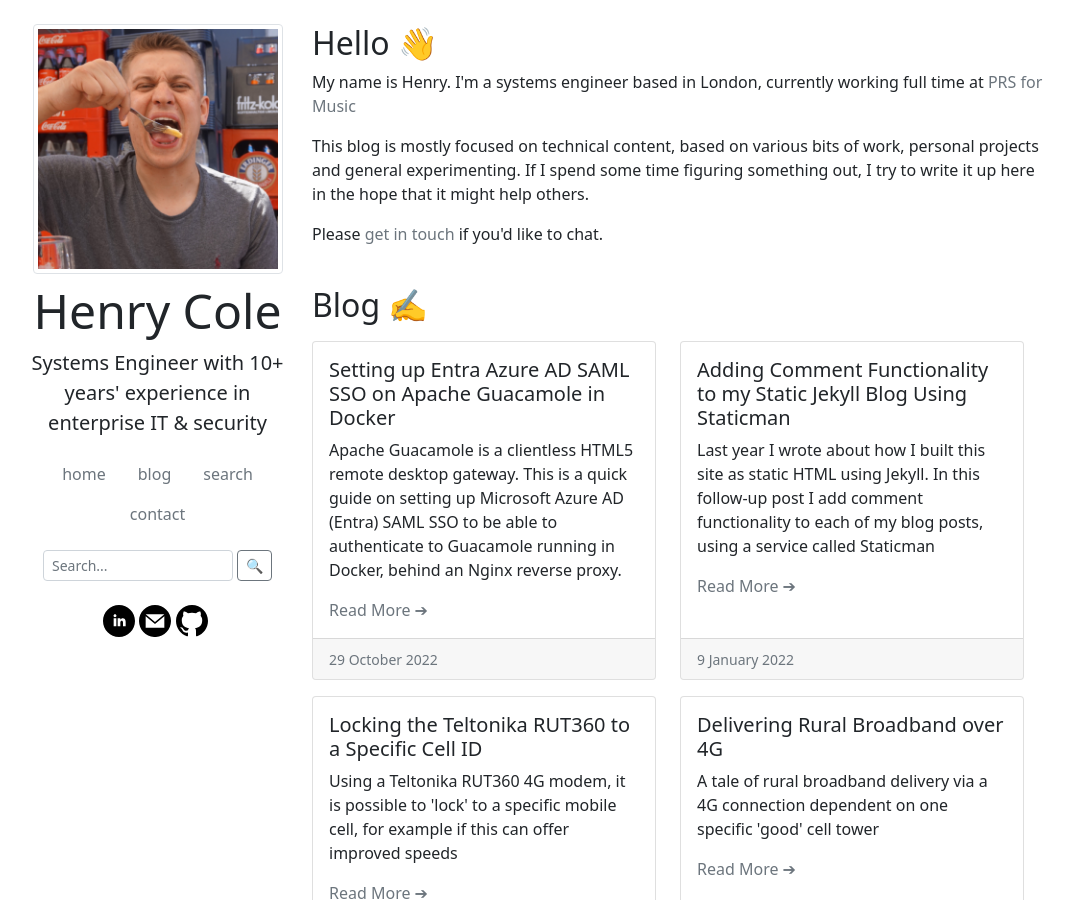
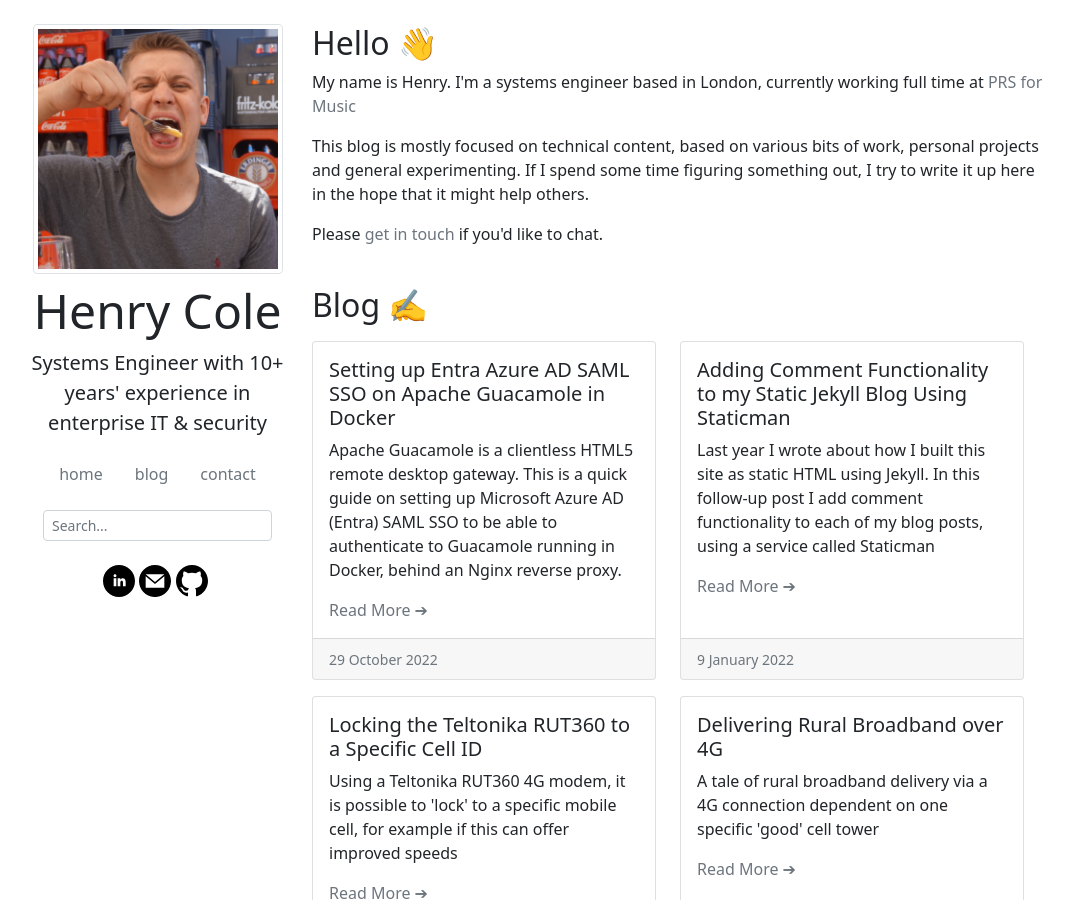
Before and after one commit to hcuk94/henry-personal-website, a Jekyll site: the page built from index.html, in a window 1280 px wide and 900 px high. Shown: the whole window, without its empty margins (55-1126 px from the left). Built offline with Jekyll 4.4.1, drawn with Linux system fonts in a browser that asks for light colours.

Commit message:
Search tweaks: remove button and nav link

```diff
--- a/_includes/header.html
+++ b/_includes/header.html
@@ -26,15 +26,13 @@
 <nav class="nav justify-content-center">
 <a class="nav-link text-secondary" href="/">home</a>
 <a class="nav-link text-secondary" href="/blog.html">blog</a>
-<a class="nav-link text-secondary" href="/search.html">search</a>
 <a class="nav-link text-secondary" href="/#contact">contact</a>
 </nav>
 </span>
 <!-- Search Bar -->
 <div class="mt-3 px-3">
-  <form action="/search.html" method="get" class="d-flex">
+  <form action="/search.html" method="get">
     <input type="search" name="q" class="form-control form-control-sm" placeholder="Search..." aria-label="Search" style="border-radius: 0.25rem;">
-    <button type="submit" class="btn btn-sm btn-outline-secondary ms-1" style="border-radius: 0.25rem;">🔍</button>
   </form>
 </div>
 <br/>
```
